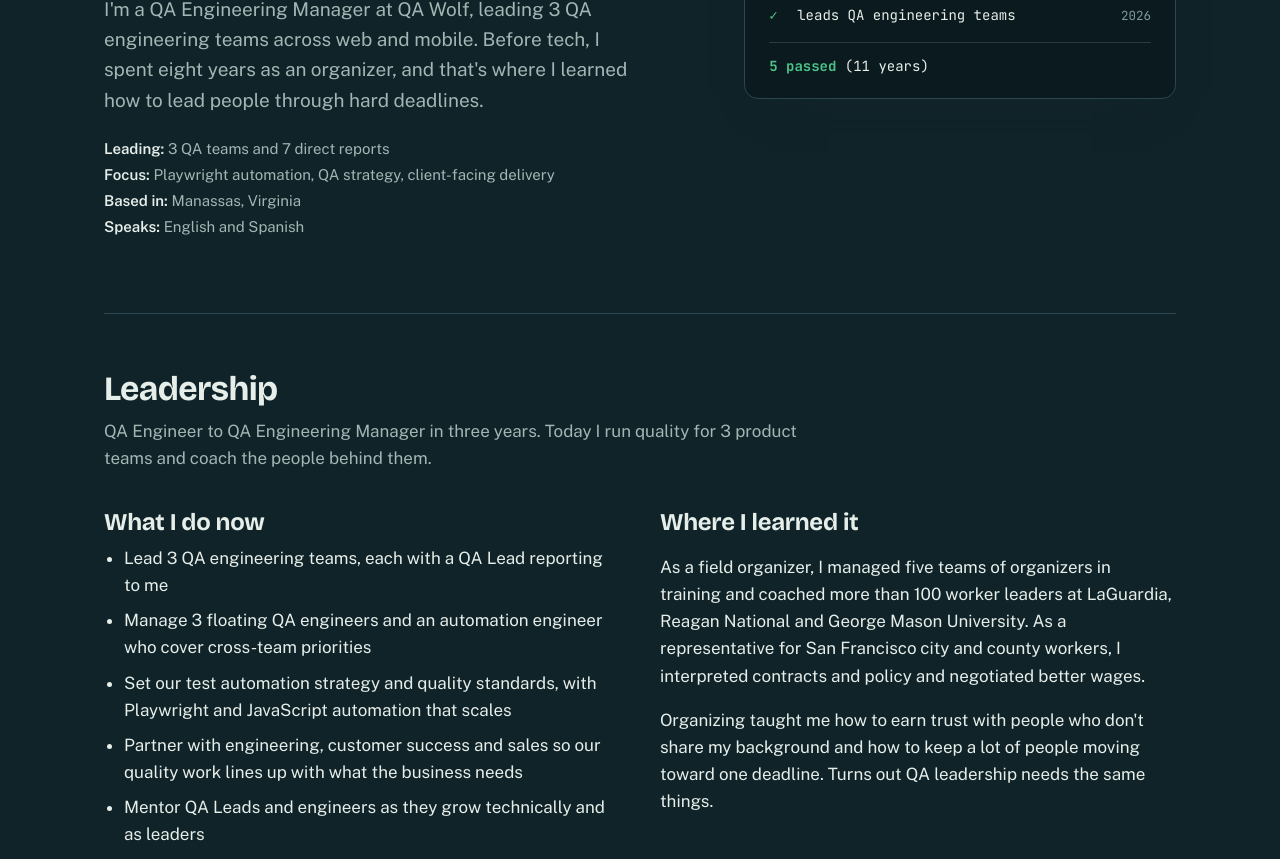
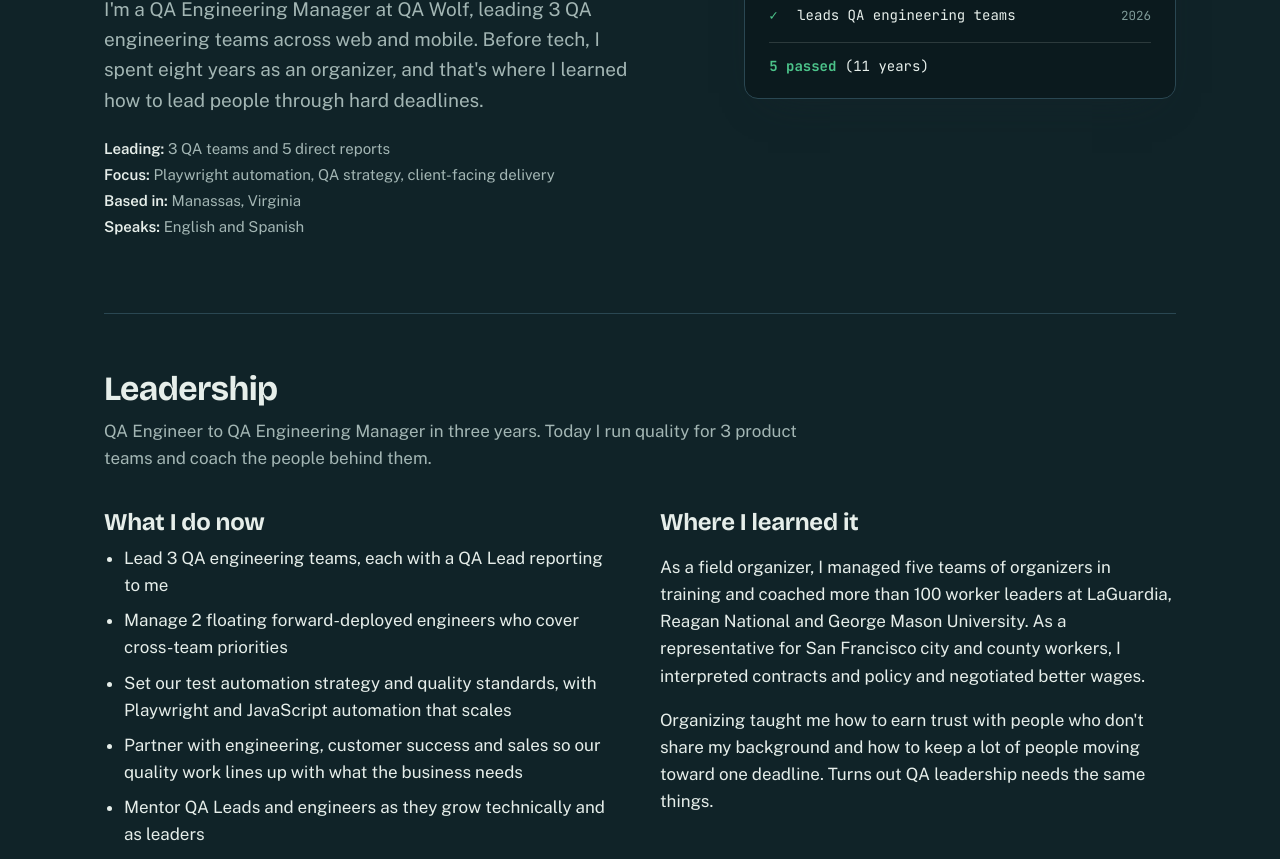
Before and after one commit to duranbeverly/beverlyduran.com, a plain HTML site: page index.html in a window 1280 px wide. Shown: the part 420-1279 px from the top of the page. Drawn offline with nearby package versions, Linux system fonts and the light colour scheme; no server answers.

Commit message:
Correct team size: 5 direct reports, 2 floating forward-deployed engineers

```diff
--- a/index.html
+++ b/index.html
@@ -34,7 +34,7 @@
           <h1>I lead QA teams that catch problems before customers do.</h1>
           <p class="lede">I'm a QA Engineering Manager at QA Wolf, leading 3 QA engineering teams across web and mobile. Before tech, I spent eight years as an organizer, and that's where I learned how to lead people through hard deadlines.</p>
           <ul class="facts">
-            <li><b>Leading:</b> 3 QA teams and 7 direct reports</li>
+            <li><b>Leading:</b> 3 QA teams and 5 direct reports</li>
             <li><b>Focus:</b> Playwright automation, QA strategy, client-facing delivery</li>
             <li><b>Based in:</b> Manassas, Virginia</li>
             <li><b>Speaks:</b> English and Spanish</li>
@@ -61,7 +61,7 @@
             <h3>What I do now</h3>
             <ul>
               <li>Lead 3 QA engineering teams, each with a QA Lead reporting to me</li>
-              <li>Manage 3 floating QA engineers and an automation engineer who cover cross-team priorities</li>
+              <li>Manage 2 floating forward-deployed engineers who cover cross-team priorities</li>
               <li>Set our test automation strategy and quality standards, with Playwright and JavaScript automation that scales</li>
               <li>Partner with engineering, customer success and sales so our quality work lines up with what the business needs</li>
               <li>Mentor QA Leads and engineers as they grow technically and as leaders</li>
```
